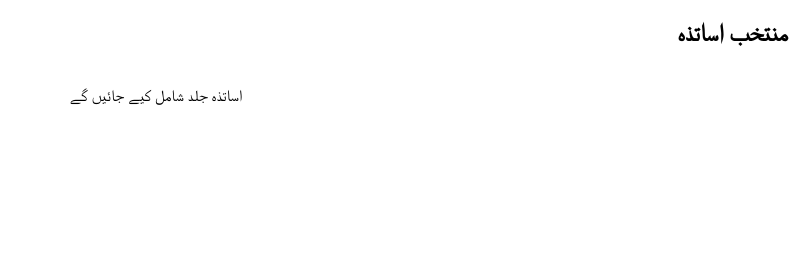
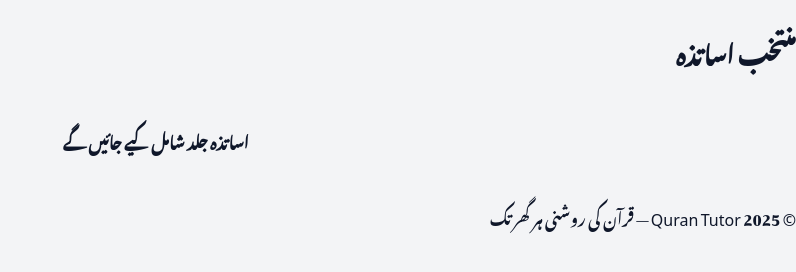
Before and after one commit to gulamhussain1199/AL-FOUZ-ACADEMY, a plain HTML site: page index.html in a window 1280 px wide. Shown: the whole page, without its empty margins (484-1280 px from the left). Drawn offline with Linux system fonts and the light colour scheme.

Commit message:
Update index.html

```diff
--- a/index.html
+++ b/index.html
@@ -6,26 +6,42 @@
 <title>Quran Tutor — آن لائن قرآن اکیڈمی</title>
 <meta name="description" content="Online Qur'an learning: Tajweed, Hifz, Qaida — Free trial. اردو/عربی/انگریزی۔ UPI/Stripe/PayPal.">
 <style>
-/* اصل CSS وہی رہنے دیں */
+:root{
+  --primary:#065f46;
+  --primary-600:#047857;
+  --accent:#f6c54d;
+  --muted:#6b7280;
+  --ink:#0f172a;
+  --card:#ffffff;
+  --bg:#f3f4f6;
+  --shadow:0 8px 28px rgba(2,6,23,0.06);
+  --radius:14px;
+}
+body{font-family:'Noto Nastaliq Urdu','Noto Sans',Arial,sans-serif;background:var(--bg);color:var(--ink);margin:0}
 </style>
 </head>
 <body>
 <div class="container">
 
-  <!-- باقی ہیڈر اور ہیرو وہی رہنے دیں -->
+  <!-- Header & Hero وہی رہنے دیں -->
 
-  <!-- Teacher Directory -->
+  <!-- Teachers Section -->
   <section id="teachers" class="section card">
     <h2>منتخب اساتذہ</h2>
-    <p style="text-align:center;padding:20px">اساتذہ جلد شامل کیے جائیں گے</p>
+    <p style="text-align:center;padding:20px;font-weight:bold">اساتذہ جلد شامل کیے جائیں گے</p>
   </section>
 
-  <!-- باقی سیکشنز وہی رہنے دیں -->
+  <!-- باقی Sections وہی رہنے دیں -->
+
+  <footer>
+    © <span id="year"></span> Quran Tutor — قرآن کی روشنی ہر گھر تک
+  </footer>
 
 </div>
+
 <script>
 document.getElementById('year').textContent = new Date().getFullYear();
-// teachers array اور renderTeachers ہٹا دیں تاکہ grid خالی رہے
+// teachers array اور renderTeachers ہٹا دیے تاکہ grid خالی رہے
 </script>
 </body>
 </html>
```
